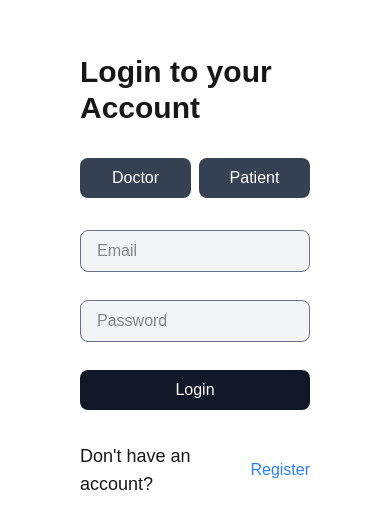
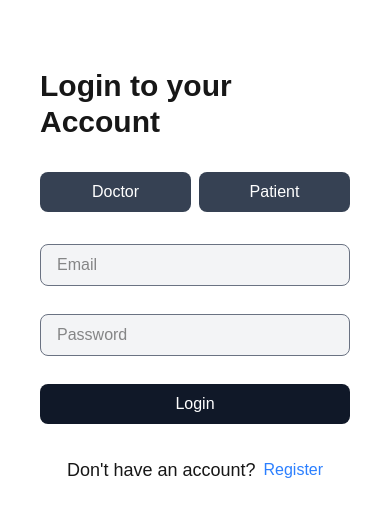
Before and after one commit to RafidRisun/Doctor-Appointment-Management-System-HISHABEE, a Next.js app: page /login in a window 390 px wide. Shown: the part 146-674 px from the top of the page. Built offline with nearby package versions, Linux system fonts and the light colour scheme.

Commit message:
Login Register padding fixed for small screen

```diff
--- a/app/login/page.tsx
+++ b/app/login/page.tsx
@@ -75,7 +75,7 @@ export default function Login() {
         />
       </div>
       {/* Login form section */}
-      <div className="w-full sm:basis-1/2 min-h-screen flex flex-col justify-center items-center p-20 sm:p-50 gap-8">
+      <div className="w-full sm:basis-1/2 min-h-screen flex flex-col justify-center items-center p-10 sm:p-50 gap-8">
         {role === "DOCTOR" && (
           <h1 className="text-3xl font-bold">Login to your Doctor Account</h1>
         )}
--- a/app/register/page.tsx
+++ b/app/register/page.tsx
@@ -138,7 +138,7 @@ export default function Login() {
         />
       </div>
       {/* Registration form section */}
-      <div className="w-full sm:basis-1/2 min-h-screen flex flex-col justify-center items-center p-20 sm:p-50 gap-8">
+      <div className="w-full sm:basis-1/2 min-h-screen flex flex-col justify-center items-center p-10 sm:p-50 gap-8">
         {role === "DOCTOR" && (
           <h1 className="text-3xl font-bold">Register as Doctor</h1>
         )}
```
